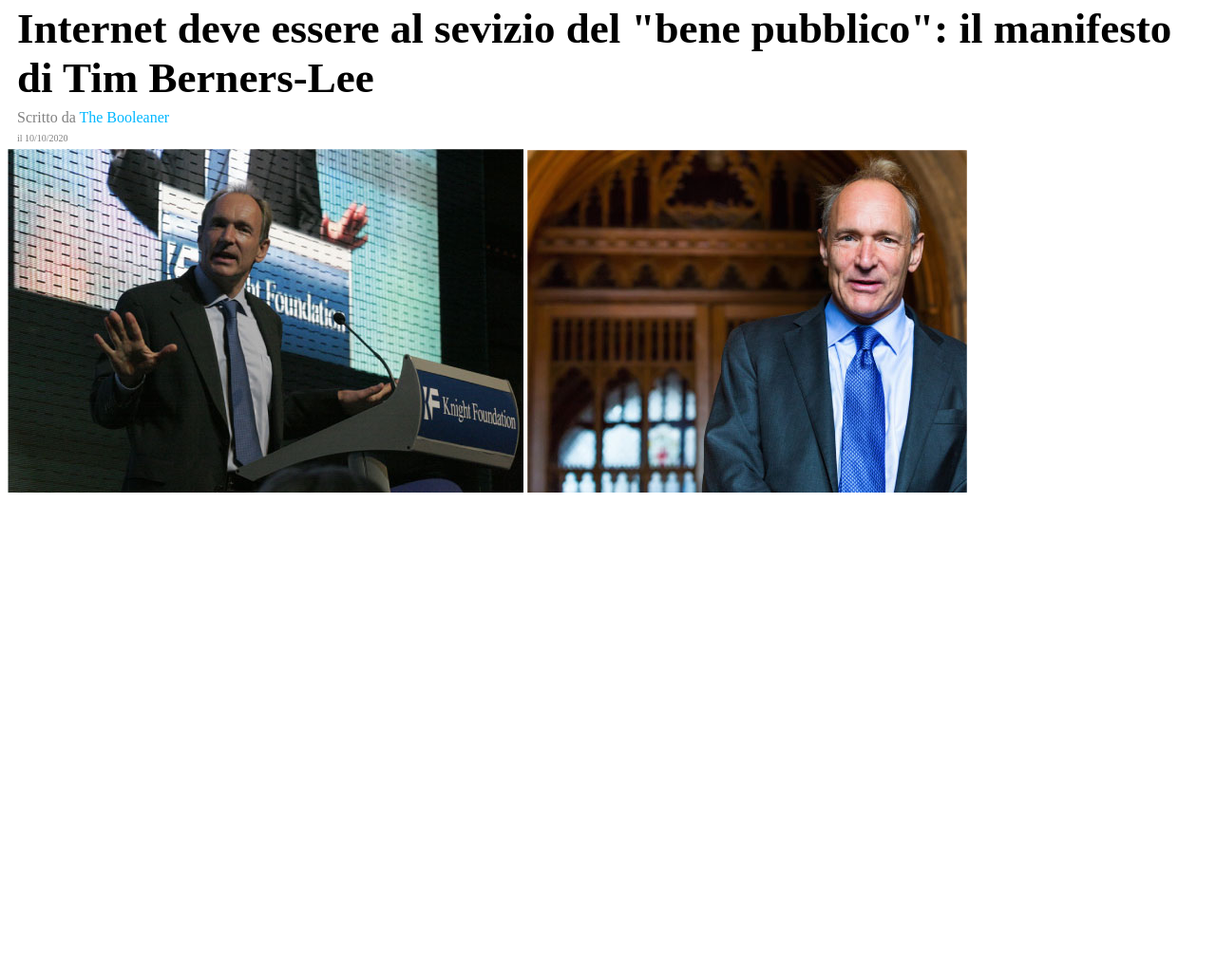
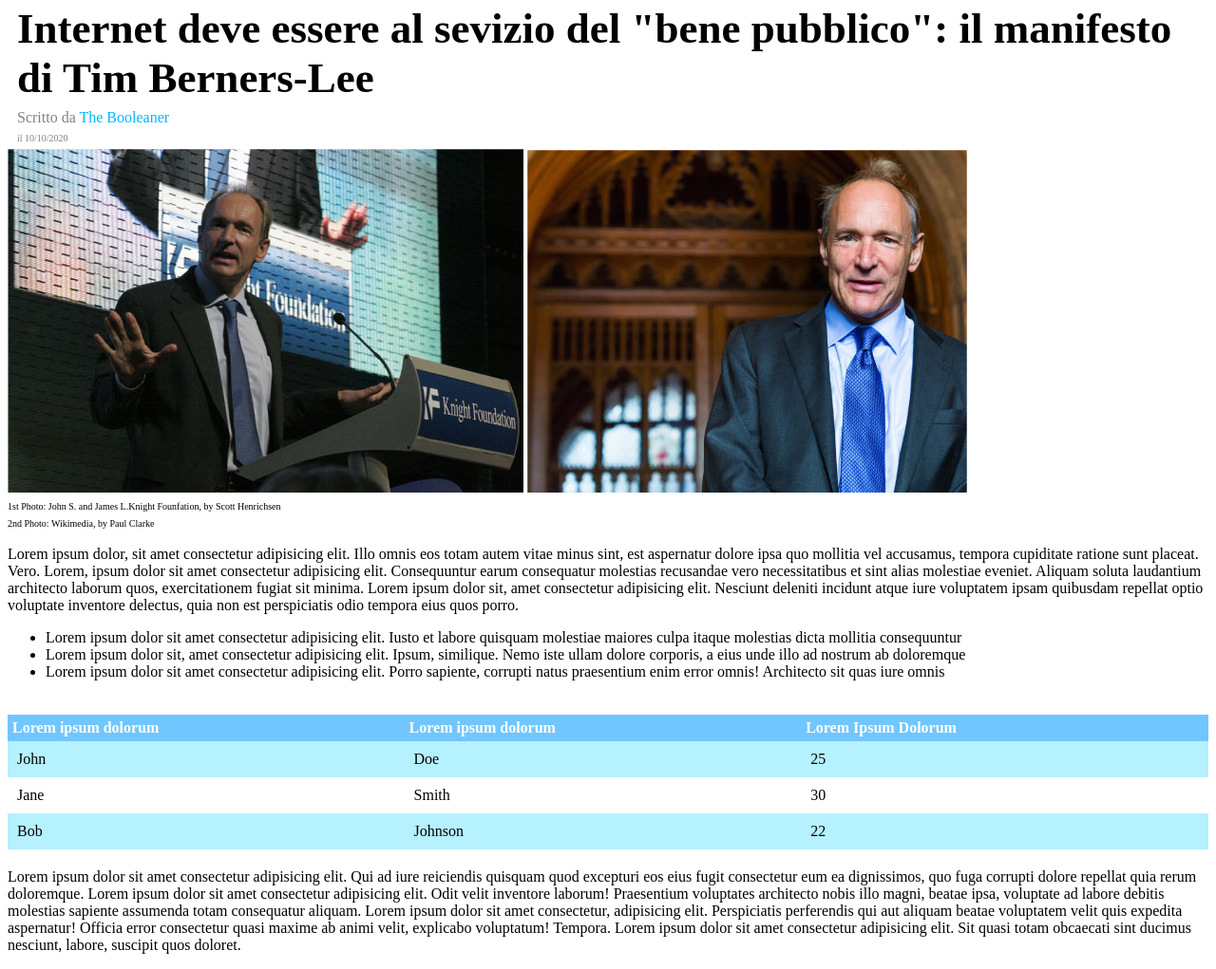
Before and after one commit to mihaipaulorban/html-css-booleaner, a plain HTML site: page index.html in a window 1280 px wide. Shown: the part 110-1131 px from the top of the page at 95% size. Before the commit the page ends 800 px from the top, so only its background shows below. Drawn offline with Linux system fonts and the light colour scheme.

Commit message:
tabella-e-testo-conlusivo

```diff
--- a/index.html
+++ b/index.html
@@ -28,20 +28,62 @@
          <!-- immagini -->
          <img src="immagini/tim-1.jpg" alt="Tim in conferenza">
          <img src="immagini/tim-2.jpg" alt="Tim spettinato ">
+         <span id="fotografi">
+            <br>
+            1st Photo: John S. and James L.Knight Founfation, by Scott Henrichsen
+            <br>
+            2nd Photo: Wikimedia, by Paul Clarke
+         </span>
          <!-- /immagini -->
+
     </header>
 
     <main>
 
         <!-- Contenuto testuale -->
         <article>
+            <p>Lorem ipsum dolor, sit amet consectetur adipisicing elit. Illo omnis eos totam autem vitae minus sint, est aspernatur dolore ipsa quo mollitia vel accusamus, tempora cupiditate ratione sunt placeat. Vero. Lorem, ipsum dolor sit amet consectetur adipisicing elit. Consequuntur earum consequatur molestias recusandae vero necessitatibus et sint alias molestiae eveniet. Aliquam soluta laudantium architecto laborum quos, exercitationem fugiat sit minima. Lorem ipsum dolor sit, amet consectetur adipisicing elit. Nesciunt deleniti incidunt atque iure voluptatem ipsam quibusdam repellat optio voluptate inventore delectus, quia non est perspiciatis odio tempora eius quos porro.</p>
 
+            <!-- lista -->
+            <ul>
+                <li> Lorem ipsum dolor sit amet consectetur adipisicing elit. Iusto et labore quisquam molestiae maiores culpa itaque molestias dicta mollitia consequuntur</li>
+                <li>Lorem ipsum dolor sit, amet consectetur adipisicing elit. Ipsum, similique. Nemo iste ullam dolore corporis, a eius unde illo ad nostrum ab doloremque</li>
+                <li>Lorem ipsum dolor sit amet consectetur adipisicing elit. Porro sapiente, corrupti natus praesentium enim error omnis! Architecto sit quas iure omnis </li>
+            </ul>
+            <!-- /lista -->
         </article>
         <!-- /Contenuto testuale -->
 
         <!-- tabella -->
         <section>
             <table>
+                <thead>
+                    <table>
+                        <thead>
+                          <tr>
+                            <th>Lorem ipsum dolorum</th>
+                            <th>Lorem ipsum dolorum</th>
+                            <th>Lorem Ipsum Dolorum</th>
+                          </tr>
+                        </thead>
+                        <tbody>
+                          <tr class="odd">
+                            <td>John</td>
+                            <td>Doe</td>
+                            <td>25</td>
+                          </tr>
+                          <tr class="even">
+                            <td>Jane</td>
+                            <td>Smith</td>
+                            <td>30</td>
+                          </tr>
+                          <tr class="odd">
+                            <td>Bob</td>
+                            <td>Johnson</td>
+                            <td>22</td>
+                          </tr>
+                        </tbody>
+                      </table>
 
             </table>
         </section>
@@ -49,7 +91,7 @@
 
         <!-- Testo di conclusione -->
         <article>
-
+            <p>Lorem ipsum dolor sit amet consectetur adipisicing elit. Qui ad iure reiciendis quisquam quod excepturi eos eius fugit consectetur eum ea dignissimos, quo fuga corrupti dolore repellat quia rerum doloremque. Lorem ipsum dolor sit amet consectetur adipisicing elit. Odit velit inventore laborum! Praesentium voluptates architecto nobis illo magni, beatae ipsa, voluptate ad labore debitis molestias sapiente assumenda totam consequatur aliquam. Lorem ipsum dolor sit amet consectetur, adipisicing elit. Perspiciatis perferendis qui aut aliquam beatae voluptatem velit quis expedita aspernatur! Officia error consectetur quasi maxime ab animi velit, explicabo voluptatum! Tempora. Lorem ipsum dolor sit amet consectetur adipisicing elit. Sit quasi totam obcaecati sint ducimus nesciunt, labore, suscipit quos doloret.</p>
         </article>
         <!-- /Testo di conclusione -->
     </main>
--- a/style.css
+++ b/style.css
@@ -36,3 +36,32 @@
     color: gray;
     font-size: 10px;
  }
+
+ #fotografi{
+    font-size: 10px;
+ }
+
+ table {
+    width: 100%;
+    border-collapse: collapse;
+    margin-bottom: 20px;
+  }
+
+  th {
+    background-color: #71c6ff;
+    color: #fff;
+    padding: 5px;
+    text-align: left;
+  }
+
+  .odd {
+    background-color: #b5f1ff;
+  }
+
+  .even {
+    background-color: #ffffff;
+  }
+
+  td {
+    padding: 10px;
+  }
```
